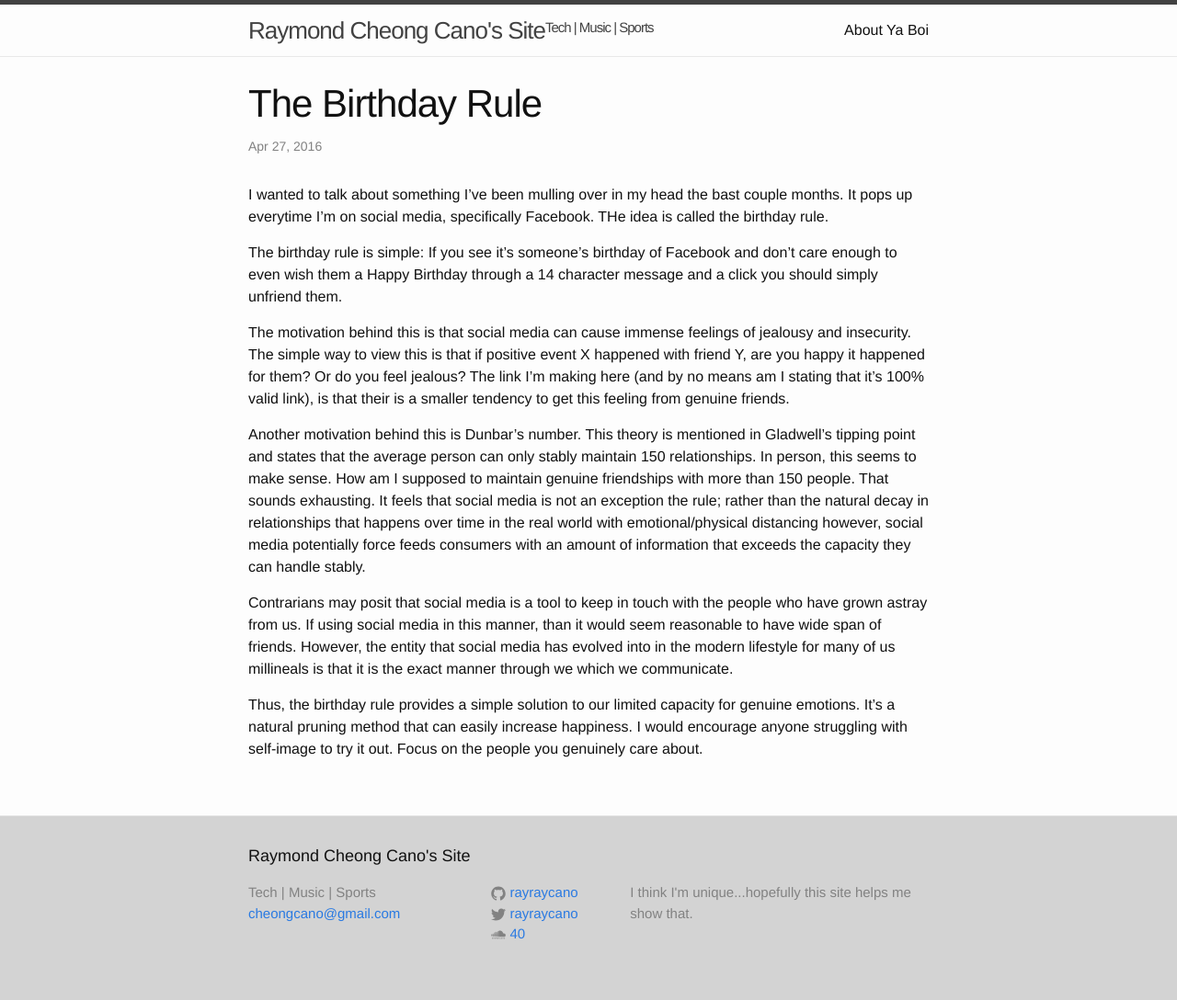
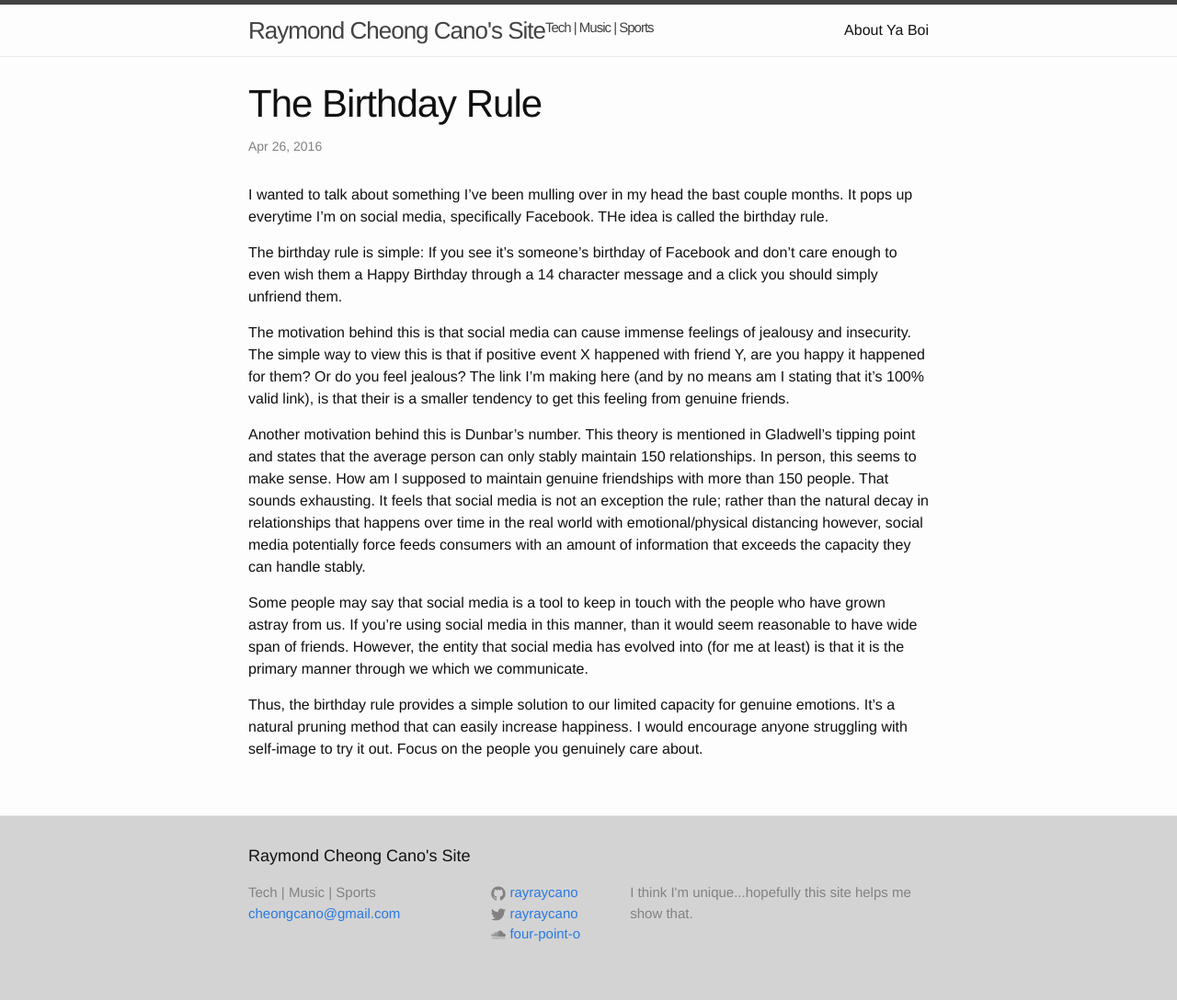
Before and after one commit to rayraycano/rayraycano.github.io, a Jekyll site: the page built from _posts/2016-04-25-the-birthday-rule.markdown, in a window 1280 px wide. Shown: the whole page at 92% size. Built offline with Jekyll 4.4.1, drawn with Linux system fonts in a browser that asks for light colours.

Commit message:
edited post a bit and put correct date

```diff
--- a/_config.yml
+++ b/_config.yml
@@ -15,7 +15,7 @@
 url: "http://rayraycano.github.io" # the base hostname & protocol for your site
 twitter_username: rayraycano
 github_username:  rayraycano
-soundcloud_username: 4_0
+soundcloud_username: four-point-o
 
 # Build settings
 markdown: kramdown
--- a/_posts/2016-04-26-the-birthday-rule.markdown
+++ b/_posts/2016-04-25-the-birthday-rule.markdown
@@ -12,6 +12,6 @@
 
 Another motivation behind this is Dunbar's number. This theory is mentioned in Gladwell's tipping point and states that the average person can only stably maintain 150 relationships. In person, this seems to make sense. How am I supposed to maintain genuine friendships with more than 150 people. That sounds exhausting. It feels that social media is not an exception the rule; rather than the natural decay in relationships that happens over time in the real world with emotional/physical distancing however, social media potentially force feeds consumers with an amount of information that exceeds the capacity they can handle stably.
 
-Contrarians may posit that social media is a tool to keep in touch with the people who have grown astray from us. If using social media in this manner, than it would seem reasonable to have wide span of friends. However, the entity that social media has evolved into in the modern lifestyle for many of us millineals is that it is the exact manner through we which we communicate.
+Some people may say that social media is a tool to keep in touch with the people who have grown astray from us. If you're using social media in this manner, than it would seem reasonable to have wide span of friends. However, the entity that social media has evolved into (for me at least) is that it is the primary manner through we which we communicate.
 
 Thus, the birthday rule provides a simple solution to our limited capacity for genuine emotions. It's a natural pruning method that can easily increase happiness. I would encourage anyone struggling with self-image to try it out. Focus on the people you genuinely care about.
--- a/index.html
+++ b/index.html
@@ -14,6 +14,7 @@
         <h2>
           <a class="post-link" href="{{ post.url | prepend: site.baseurl }}">{{ post.title }}</a>
         </h2>
+        {{ post.exerpt }}
       </li>
     {% endfor %}
   </ul>
```
Also changed, not shown: other parts of _posts/2016-04-25-the-birthday-rule.markdown (+1 -1 lines).
